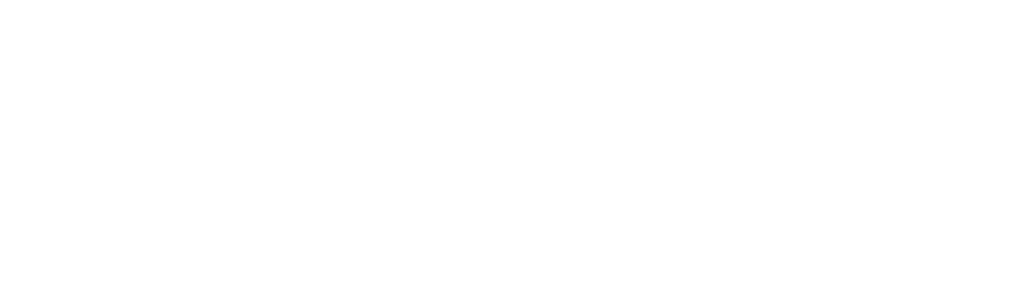
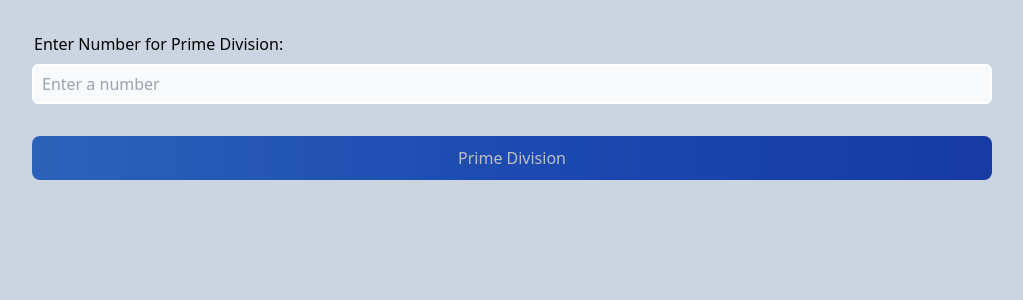
Before and after one commit to ManjiCoder/Maths-Disha, a React (Create React App) app: page /prime-division in a window 1280 px wide. Before the commit this address had no page. Shown: the top 300 px of the page, without its empty margins (128-1151 px from the left). Built offline with nearby package versions, Linux system fonts and the light colour scheme.

Commit message:
PrimeDivision UI

```diff
--- a/src/App.js
+++ b/src/App.js
@@ -1,8 +1,9 @@
+import DivisibilityTest from "./components/DivisibilityTest";
 import HcfLcm from "./components/HcfLcm";
-import DivisibilityTest from "./components/DivisibilityTest";
 import HomePage from "./components/HomePage";
 
-import { BrowserRouter, Routes, Route } from "react-router-dom";
+import { BrowserRouter, Route, Routes } from "react-router-dom";
+import PrimeDivision from "./pages/PrimeDivision";
 
 function App() {
   const title = "Maths Disha";
@@ -12,6 +13,7 @@
         <Route path="/" element={<HomePage title={title} />} />
         <Route path="/divisibilityTest" element={<DivisibilityTest />} />
         <Route path="/hcflcm" element={<HcfLcm />} />
+        <Route path="/prime-division" element={<PrimeDivision />} />
       </Routes>
     </BrowserRouter>
   );
--- a/src/components/HomePage.js
+++ b/src/components/HomePage.js
@@ -4,17 +4,22 @@
 function HomePage(props) {
   return (
     <div className="flex flex-col flex-wrap justify-start pt-9 items-center min-h-screen bg-slate-300 dark:bg-slate-900 gap-7">
-      <span className="p-3 bg-slate-100 border-2 border-gray-900 rounded-md">
+      <span className="w-72 p-3 text-xl font-semibold text-center bg-slate-100 border-2 border-gray-900 rounded-lg">
         Welcome To {props.title}
       </span>
       <Link to="divisibilityTest">
-        <button className="bg-gradient-to-r from-blue-500 to-indigo-700 text-white text-xl p-3 rounded-lg  hover:bg-blue-700 focus:bg-blue-800">
+        <button className="w-72 bg-gradient-to-r from-blue-500 to-indigo-700 text-white text-xl p-3 rounded-lg  hover:bg-blue-700 focus:bg-blue-800">
           Divisibility Test-(2,3,5,9,10)
         </button>
       </Link>
       <Link to="hcflcm">
-        <button className="px-20 bg-gradient-to-r from-blue-500 to-indigo-700 text-white text-xl p-3 rounded-lg  hover:bg-blue-700 focus:bg-blue-800">
+        <button className="w-72 px-20 bg-gradient-to-r from-blue-500 to-indigo-700 text-white text-xl p-3 rounded-lg  hover:bg-blue-700 focus:bg-blue-800">
           HCF / LCM
+        </button>
+      </Link>
+      <Link to="prime-division">
+        <button className="w-72 px-20 bg-gradient-to-r from-blue-500 to-indigo-700 text-white text-xl p-3 rounded-lg  hover:bg-blue-700 focus:bg-blue-800">
+          Prime Division
         </button>
       </Link>
     </div>
--- /dev/null
+++ b/src/pages/PrimeDivision.js
@@ -0,0 +1,58 @@
+import React, { useState } from "react";
+
+export default function PrimeDivision() {
+  const [num, setNum] = useState("");
+
+  const handleOnChangeNum = (e) => {
+    setNum(e.target.value);
+  };
+  return (
+    <div className="bg-slate-300 min-h-screen max-h-fit">
+      <form className="py-8 space-y-4">
+        <div className="flex flex-col m-auto justify-center w-3/4">
+          <label className="cursor-pointer pl-0.5 mb-2" htmlFor="num-1">
+            <span>Enter Number for Prime Division:</span>
+          </label>
+          <input
+            className="pl-2 py-1.5 bg-slate-50 rounded-md border-2 border-white focus:text-gray-700 focus:bg-white focus:border-blue-600 focus:outline-none"
+            type="number"
+            name=""
+            id="num-1"
+            placeholder="Enter a number"
+            onChange={handleOnChangeNum}
+            value={num}
+          />
+        </div>
+
+        <div className="flex flex-col pt-4 space-y-4 m-auto justify-center w-3/4">
+          <button
+            className={`${
+              num.length === 0
+                ? "cursor-not-allowed brightness-75"
+                : "cursor-pointer brightness-100"
+            } text-white  bg-gradient-to-r from-blue-500 via-blue-600 to-blue-700 hover:bg-gradient-to-br focus:ring-4 focus:outline-none focus:ring-blue-300 dark:focus:ring-blue-800 font-medium rounded-lg text-base px-5 py-2.5 text-center`}
+            type="submit"
+            disabled={num.length === 0}
+            onClick={(e) => {
+              e.preventDefault();
+              // checkDivisibility(num);
+            }}
+          >
+            Prime Division {num}
+          </button>
+
+          {/* {(test2 || test3 || test4 || test5 || test9 || test10) && (
+          <div className="bg-slate-100 py-2 pl-2 rounded-md">
+            <div className="">{test2}</div>
+            <div className="">{test3}</div>
+            <div className="">{test4}</div>
+            <div className="">{test5}</div>
+            <div className="">{test9}</div>
+            <div className="">{test10}</div>
+          </div>
+        )} */}
+        </div>
+      </form>
+    </div>
+  );
+}
```
